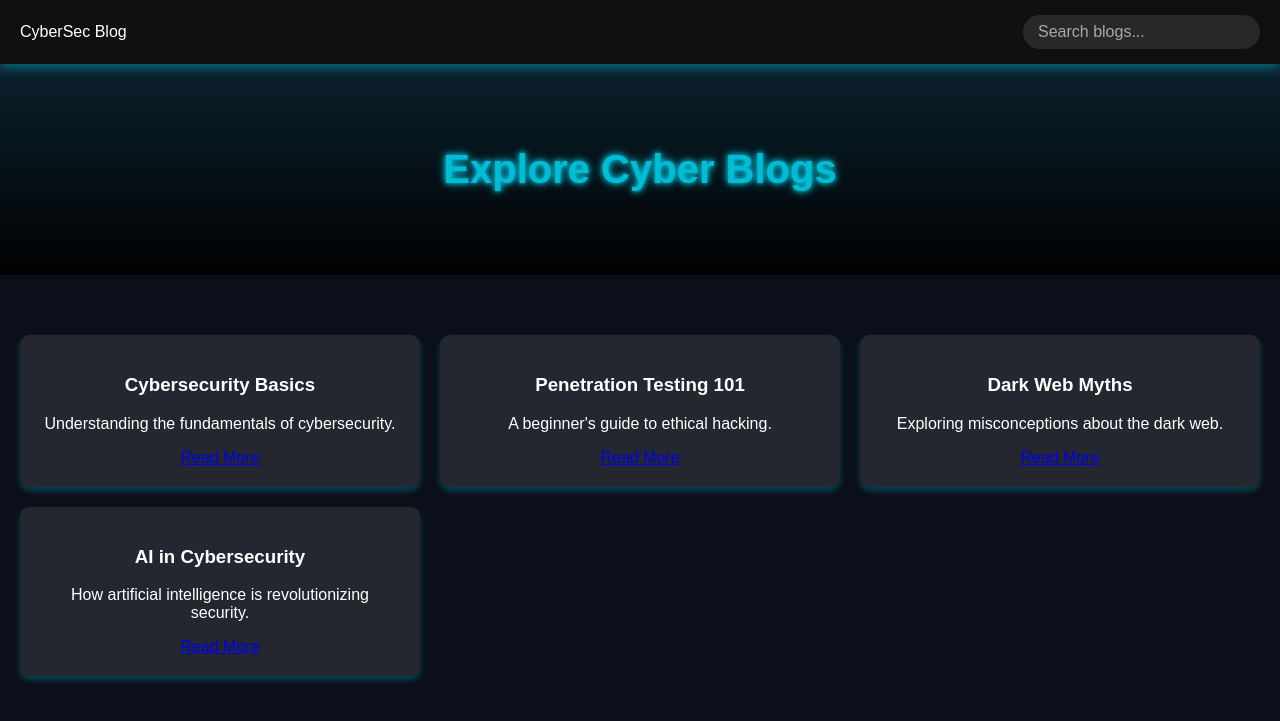
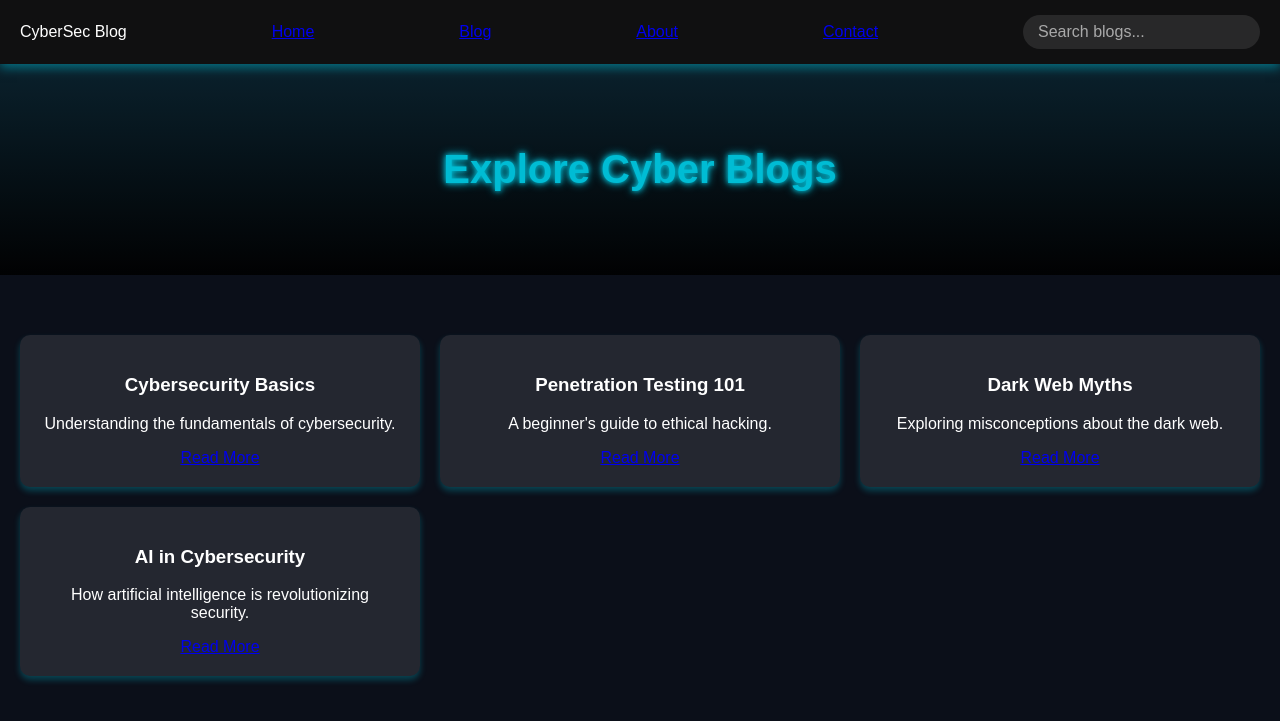
Before and after one commit to 1627-code/1627-code.github.io, a Jekyll site: the page blog.html, which Jekyll copies as it is, in a window 1280 px wide. Shown: the top 721 px of the page. Built offline with Jekyll 4.4.1, drawn with Linux system fonts in a browser that asks for light colours.

Commit message:
Update blog.html

```diff
--- a/blog.html
+++ b/blog.html
@@ -12,6 +12,10 @@
     <!-- Navigation Bar -->
     <nav>
         <div class="logo">CyberSec Blog</div>
+        <a href="index.html">Home</a>
+        <a href="blog.html">Blog</a>
+        <a href="about.html">About</a>
+        <a href="contact.html">Contact</a>
         <input type="text" id="searchBar" placeholder="Search blogs...">
     </nav>
 
```
